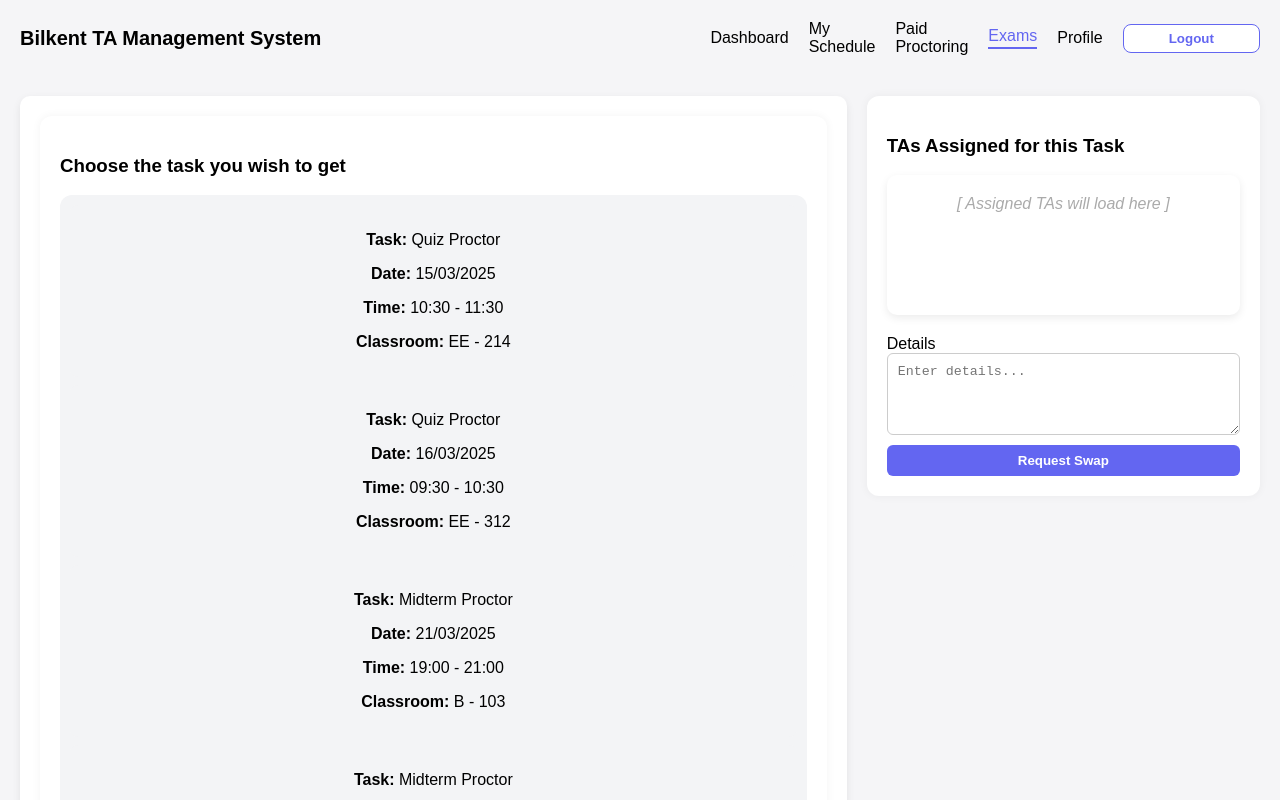
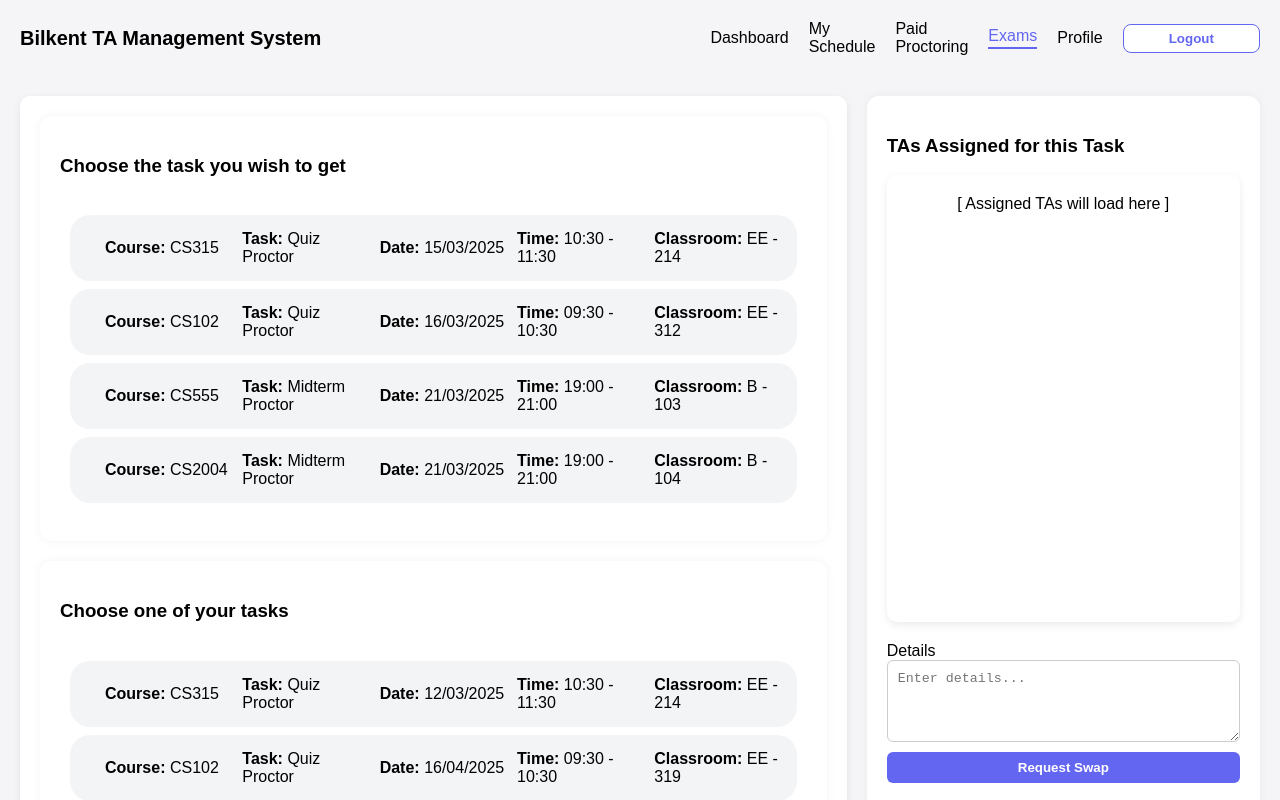
Before and after one commit to Alperen41-tech/Bilkent-TA-Proctor-Management-System, a React (Create React App) app in the folder UI/uiapp/: page /exams in a window 1280 px wide. Shown: the top 800 px of the page. Built offline with nearby package versions, Linux system fonts and the light colour scheme.

Commit message:
TA Exams Page example content added

```diff
--- a/UI/uiapp/src/TA/DashboardPage.css
+++ b/UI/uiapp/src/TA/DashboardPage.css
@@ -3,7 +3,6 @@
     font-family: Arial, sans-serif;
     padding: 20px;
     background-color: #f5f5f7;
-    height: 100%;
   }
 
   .dashboard-grid {
--- a/UI/uiapp/src/TA/ExamsPage.css
+++ b/UI/uiapp/src/TA/ExamsPage.css
@@ -3,7 +3,7 @@
     font-family: Arial, sans-serif;
     padding: 20px;
     background-color: #f5f5f7;
-    height: 100%;
+
   }
 
   .exams-content {
@@ -28,25 +28,33 @@
     padding: 20px;
     border-radius: 10px;
     box-shadow: 0 3px 8px rgba(0, 0, 0, 0.08);
+    display: flex;
+    flex-direction: column;
+    height: 100%;
+    justify-content: space-between;
   }
 
-  .task-row, .assigned-tas {
+  .task-row{
+    margin-top: 10px;
+    background-color: white;
+    border-radius: 12px;
+    padding: 10px;
+    text-align: center;
+  }
+  .assigned-tas{
     margin-top: 10px;
     background-color: #f3f4f6;
     border-radius: 12px;
     padding: 10px;
     text-align: center;
-  }
-
-  .placeholder-row {
-    color: #aaa;
-    font-style: italic;
+    flex: 3;
   }
 
   .details-section {
     margin-top: 20px;
     display: flex;
     flex-direction: column;
+    flex: 2;
   }
 
   textarea {
--- a/UI/uiapp/src/TA/ExamsPage.jsx
+++ b/UI/uiapp/src/TA/ExamsPage.jsx
@@ -4,17 +4,24 @@
 import TaskItem from "../TaskItem";
 import GenericModal from "../GenericModal";
 
-// Utility function that creates a TaskItem component
-const createTaskItem = (id, name, date, timeInterval, classroom, onClickHandler) => {
-  const task = { id, name, date, timeInterval, classroom };
-  return <TaskItem key={id} task={task} onClick={onClickHandler} />;
+const createTaskItem = (id, course, name, date, timeInterval, classroom, onClickHandler, selectedTaskId) => {
+  const task = { id, course, name, date, timeInterval, classroom };
+  const isSelected = selectedTaskId === id;
+  return <TaskItem key={id} task={task} onClick={onClickHandler} isSelected={isSelected} />;
 };
 
 const ExamsPage = () => {
   const [selectedTask, setSelectedTask] = useState(null);
+  const [lastTask1, setLastTask1] = useState(null);
+  const [lastTask2, setLastTask2] = useState(null);
 
-  const handleTaskClick = (task) => {
+  const handleTaskClick1 = (task) => {
     setSelectedTask(task);
+    setLastTask1(task);
+  };
+  const handleTaskClick2 = (task) => {
+    setSelectedTask(task);
+    setLastTask2(task);
   };
 
   const closeModal = () => {
@@ -30,19 +37,19 @@
           <div className="card">
             <h3>Choose the task you wish to get</h3>
             <div className="task-row">
-              {createTaskItem(1, "Quiz Proctor", "15/03/2025", "10:30 - 11:30", "EE - 214", handleTaskClick)}
-              {createTaskItem(2, "Quiz Proctor", "16/03/2025", "09:30 - 10:30", "EE - 312", handleTaskClick)}
-              {createTaskItem(3, "Midterm Proctor", "21/03/2025", "19:00 - 21:00", "B - 103", handleTaskClick)}
-              {createTaskItem(4, "Midterm Proctor", "21/03/2025", "19:00 - 21:00", "B - 104", handleTaskClick)}
+              {createTaskItem(1, "CS315","Quiz Proctor", "15/03/2025", "10:30 - 11:30", "EE - 214", handleTaskClick1, lastTask1?.id)}
+              {createTaskItem(2, "CS102","Quiz Proctor", "16/03/2025", "09:30 - 10:30", "EE - 312", handleTaskClick1, lastTask1?.id)}
+              {createTaskItem(3, "CS555","Midterm Proctor", "21/03/2025", "19:00 - 21:00", "B - 103", handleTaskClick1, lastTask1?.id)}
+              {createTaskItem(4, "CS2004","Midterm Proctor", "21/03/2025", "19:00 - 21:00", "B - 104", handleTaskClick1, lastTask1?.id)}
             </div>
           </div>
 
           <div className="card">
             <h3>Choose one of your tasks</h3>
             <div className="task-row">
-              {createTaskItem(5, "Quiz Proctor", "12/03/2025", "10:30 - 11:30", "EE - 214", handleTaskClick)}
-              {createTaskItem(6, "Quiz Proctor", "16/04/2025", "09:30 - 10:30", "EE - 319", handleTaskClick)}
-              {createTaskItem(7, "Midterm Proctor", "21/03/2025", "14:30 - 16:30", "B - 103", handleTaskClick)}
+              {createTaskItem(5,"CS315", "Quiz Proctor", "12/03/2025", "10:30 - 11:30", "EE - 214", handleTaskClick2, lastTask2?.id)}
+              {createTaskItem(6, "CS102","Quiz Proctor", "16/04/2025", "09:30 - 10:30", "EE - 319", handleTaskClick2, lastTask2?.id)}
+              {createTaskItem(7, "CS102","Midterm Proctor", "21/03/2025", "14:30 - 16:30", "B - 103", handleTaskClick2, lastTask2?.id)}
             </div>
           </div>
         </div>
@@ -50,7 +57,7 @@
         <div className="right-section">
           <div className="card">
             <h3>TAs Assigned for this Task</h3>
-            <div className="assigned-tas placeholder-row">[ Assigned TAs will load here ]</div>
+            <div className="assigned-tas">[ Assigned TAs will load here ]</div>
             <div className="details-section">
               <label htmlFor="details">Details</label>
               <textarea id="details" placeholder="Enter details..." />
--- a/UI/uiapp/src/TA/PaidProctoringPage.css
+++ b/UI/uiapp/src/TA/PaidProctoringPage.css
@@ -3,7 +3,6 @@
     font-family: Arial, sans-serif;
     padding: 20px;
     background-color: #f5f5f7;
-    height: 100%;
   }
 
   .proctoring-content {
--- a/UI/uiapp/src/TA/ProfilePage.css
+++ b/UI/uiapp/src/TA/ProfilePage.css
@@ -3,7 +3,6 @@
     font-family: Arial, sans-serif;
     padding: 20px;
     background-color: #f5f5f7;
-    height: 100%;
   }
 
   .logout {
--- a/UI/uiapp/src/TA/SchedulePage.css
+++ b/UI/uiapp/src/TA/SchedulePage.css
@@ -2,7 +2,6 @@
     font-family: Arial, sans-serif;
     padding: 20px;
     background-color: #f5f5f7;
-    height: 100%;
   }
 
   .calendar-container {
--- a/UI/uiapp/src/TaskItem.css
+++ b/UI/uiapp/src/TaskItem.css
@@ -1,10 +1,30 @@
 .task-item {
     background-color: #f3f4f6;
-    border-radius: 8px;
+    border-radius: 20px;
     padding: 10px;
     margin-bottom: 8px;
     cursor: pointer;
+    display: flex;
+    flex-direction: row;
+    justify-content: space-between;
+    align-items: center;
+    padding-left: 30px;
+    padding-right: 10px;
+    padding-top: 15px;
+    padding-bottom: 15px;
+
+  }
+  .property{
+    flex: 1;
+    margin-left: 5px;
+    margin-right: 5px;
+    text-align: left;
   }
   .task-item:hover {
     background-color: #e2e3e6;
   }
+
+  .task-item.selected {
+    background-color: #e0f7fa; /* or any highlight color */
+    border-color: #00acc1;
+  }
--- a/UI/uiapp/src/TaskItem.jsx
+++ b/UI/uiapp/src/TaskItem.jsx
@@ -1,7 +1,7 @@
 import React from "react";
 import "./TaskItem.css";
 
-const TaskItem = ({ task, onClick }) => {
+const TaskItem = ({ task, onClick, isSelected }) => {
   // For example, assume `task` has: { id, name, date, timeInterval, classroom }
   const handleClick = () => {
     if (onClick) {
@@ -10,11 +10,13 @@
   };
 
   return (
-    <div className="task-item" onClick={handleClick}>
-      <p><strong>Task:</strong> {task.name}</p>
-      <p><strong>Date:</strong> {task.date}</p>
-      <p><strong>Time:</strong> {task.timeInterval}</p>
-      <p><strong>Classroom:</strong> {task.classroom}</p>
+    <div className={`task-item ${isSelected ? 'selected' : ''}`}
+    onClick={handleClick}>
+      <div className="property"><strong>Course:</strong> {task.course}</div>
+      <div className="property"><strong>Task:</strong> {task.name}</div>
+      <div className="property"><strong>Date:</strong> {task.date}</div>
+      <div className="property"><strong>Time:</strong> {task.timeInterval}</div>
+      <div className="property"><strong>Classroom:</strong> {task.classroom}</div>
     </div>
   );
 };
```
